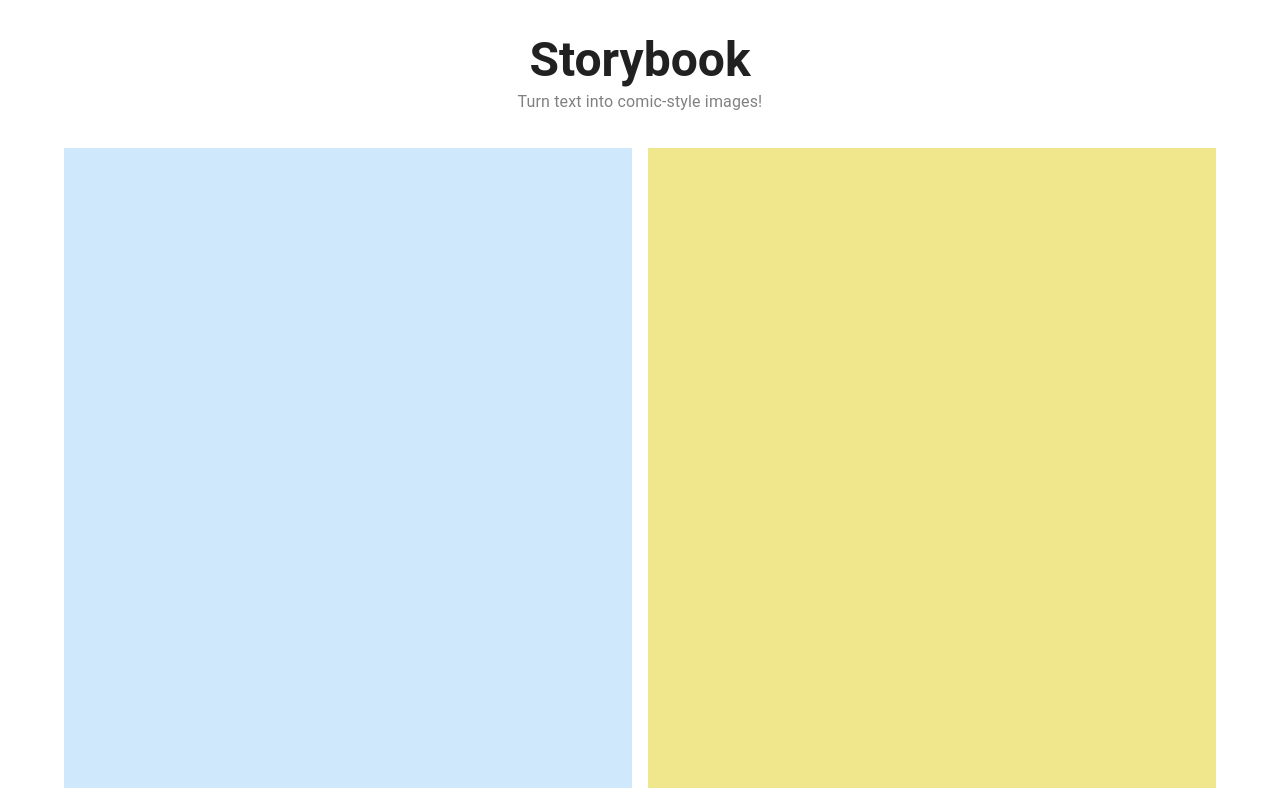
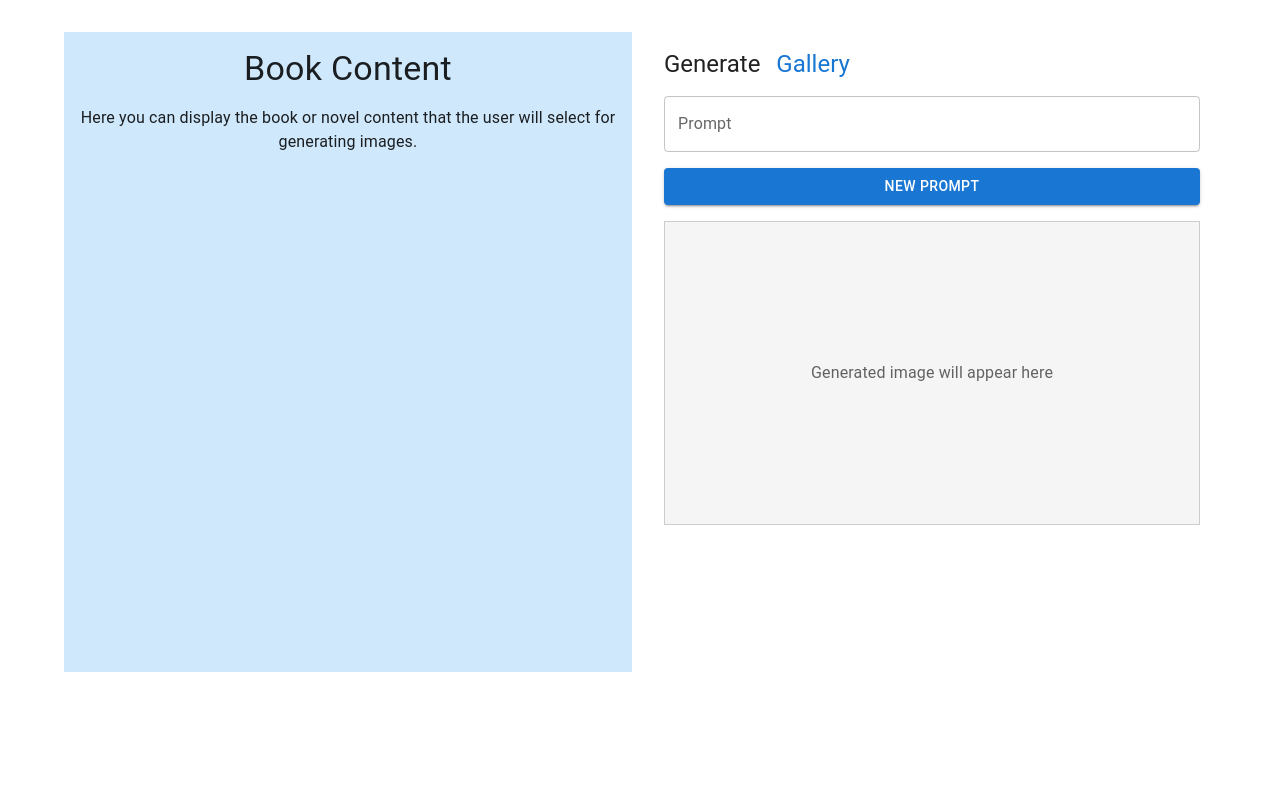
Before and after one commit to cohack-2024/frontend, a React (Create React App) app: page / in a window 1280 px wide. Built offline with nearby package versions, Linux system fonts and the light colour scheme.

Commit message:
page1 along with the link for gallery

```diff
--- a/src/first_page.tsx
+++ b/src/first_page.tsx
@@ -1,21 +1,11 @@
 import React from 'react';
-import { Box, Container, CssBaseline, Grid, Typography } from '@mui/material';
+import { Box, Container, CssBaseline, Grid, Typography, Button, TextField, Stack, Link } from '@mui/material';
 
 const FirstPage: React.FC = () => {
     return (
         <React.Fragment>
             <CssBaseline />
             <Container maxWidth="lg" sx={{ marginTop: 4 }}>
-                {/* Application Heading storybook_ */}
-                <Box sx={{ marginBottom: 4, textAlign: 'center' }}>
-                    <Typography variant="h3" component="h1" sx={{ fontWeight: 'bold' }}>
-                        Storybook
-                    </Typography>
-                    <Typography variant="subtitle1" sx={{ color: 'gray' }}>
-                        Turn text into comic-style images!
-                    </Typography>
-                </Box>
-
                 <Grid container spacing={2}>
                     {/* Left Section */}
                     <Grid item xs={6}>
@@ -23,29 +13,58 @@ const FirstPage: React.FC = () => {
                             sx={{
                                 bgcolor: '#cfe8fc',
                                 height: '80vh',
-                                padding: 2,
-                                display: 'flex',
-                                alignItems: 'center',
-                                justifyContent: 'center'
+                                padding: 2
                             }}
                         >
-                            <Typography variant="h4"></Typography>
+                            <Typography variant="h4">Book Content</Typography>
+                            {/* Placeholder text for book content */}
+                            <Typography variant="body1" sx={{ marginTop: 2 }}>
+                                Here you can display the book or novel content that the user will select for generating images.
+                            </Typography>
                         </Box>
                     </Grid>
 
                     {/* Right Section */}
                     <Grid item xs={6}>
+                        <Box sx={{ height: '80vh', padding: 2 }}>
+                            {/* Generate and Gallery Links */}
+                            <Stack direction="row" spacing={2} sx={{ marginBottom: 2 }}>
+                                <Typography variant="h5">Generate</Typography>
+                                <Link href="#/gallery" underline="hover">
+                                    <Typography variant="h5">Gallery</Typography>
+                                </Link>
+                            </Stack>
+
+                            {/* Prompt Input Section */}
+                            <Box sx={{ marginBottom: 2 }}>
+                                <TextField
+                                    label="Prompt"
+                                    variant="outlined"
+                                    fullWidth
+                                />
+                                <Button
+                                    variant="contained"
+                                    sx={{ marginTop: 2, width: '100%' }}
+                                >
+                                    New Prompt
+                                </Button>
+                            </Box>
+
+                            {/* Image Generation Section */}
                             <Box
                                 sx={{
-                                bgcolor: '#f0e68c',
-                                height: '80vh',
-                                padding: 2,
+                                    bgcolor: '#f5f5f5',
+                                    height: '50%',
                                     display: 'flex',
                                     alignItems: 'center',
-                                justifyContent: 'center'
+                                    justifyContent: 'center',
+                                    border: '1px solid #ccc'
                                 }}
                             >
-                            <Typography variant="h4"></Typography>
+                                <Typography variant="body1" color="textSecondary">
+                                    Generated image will appear here
+                                </Typography>
+                            </Box>
                         </Box>
                     </Grid>
                 </Grid>
```
Lines whose indentation alone changed are shown as unchanged.
